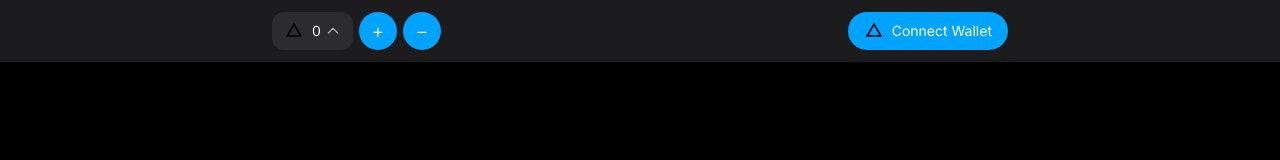
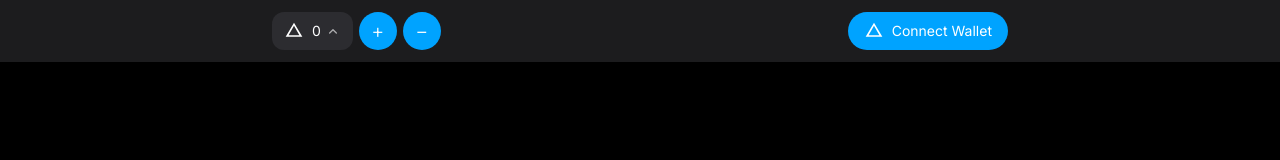
Before and after one commit to useriiefokrjkgjrkgkgkjkg/mini-app-nft, a Next.js app: page / in a window 1280 px wide. Shown: the top 160 px of the page. Built offline with nearby package versions, Linux system fonts and the light colour scheme.

Commit message:
Make triangles white and flip dropdown arrow

```diff
--- a/app/page.tsx
+++ b/app/page.tsx
@@ -35,12 +35,12 @@ export default function Home() {
           <div className="flex items-center gap-1.5">
             {/* Логотип и счетчик */}
             <div className="flex items-center bg-[#2c2c30] rounded-xl h-[38px] px-3">
-              <svg className="w-5 h-5" viewBox="0 0 24 24" fill="#000000">
+              <svg className="w-5 h-5" viewBox="0 0 24 24" fill="white">
                 <path d="M12 2L2 19h20L12 2zm0 3.8L18.5 17H5.5L12 5.8z"/>
               </svg>
               <span className="text-white text-sm ml-2 mr-1">0</span>
               <svg className="w-4 h-4 text-white opacity-60" viewBox="0 0 24 24" fill="none" stroke="currentColor">
-                <path strokeLinecap="round" strokeLinejoin="round" strokeWidth={2} d="M19 15l-7-7-7 7"/>
+                <path strokeLinecap="round" strokeLinejoin="round" strokeWidth={2} d="M7 15l5-5 5 5"/>
               </svg>
             </div>
 
@@ -55,7 +55,7 @@ export default function Home() {
 
           {/* Кнопка Connect Wallet */}
           <button className="bg-[#00A3FF] text-white h-[38px] px-4 rounded-full flex items-center gap-2 text-sm">
-            <svg className="w-5 h-5" viewBox="0 0 24 24" fill="#000000">
+            <svg className="w-5 h-5" viewBox="0 0 24 24" fill="white">
               <path d="M12 2L2 19h20L12 2zm0 3.8L18.5 17H5.5L12 5.8z"/>
             </svg>
             Connect Wallet
```
